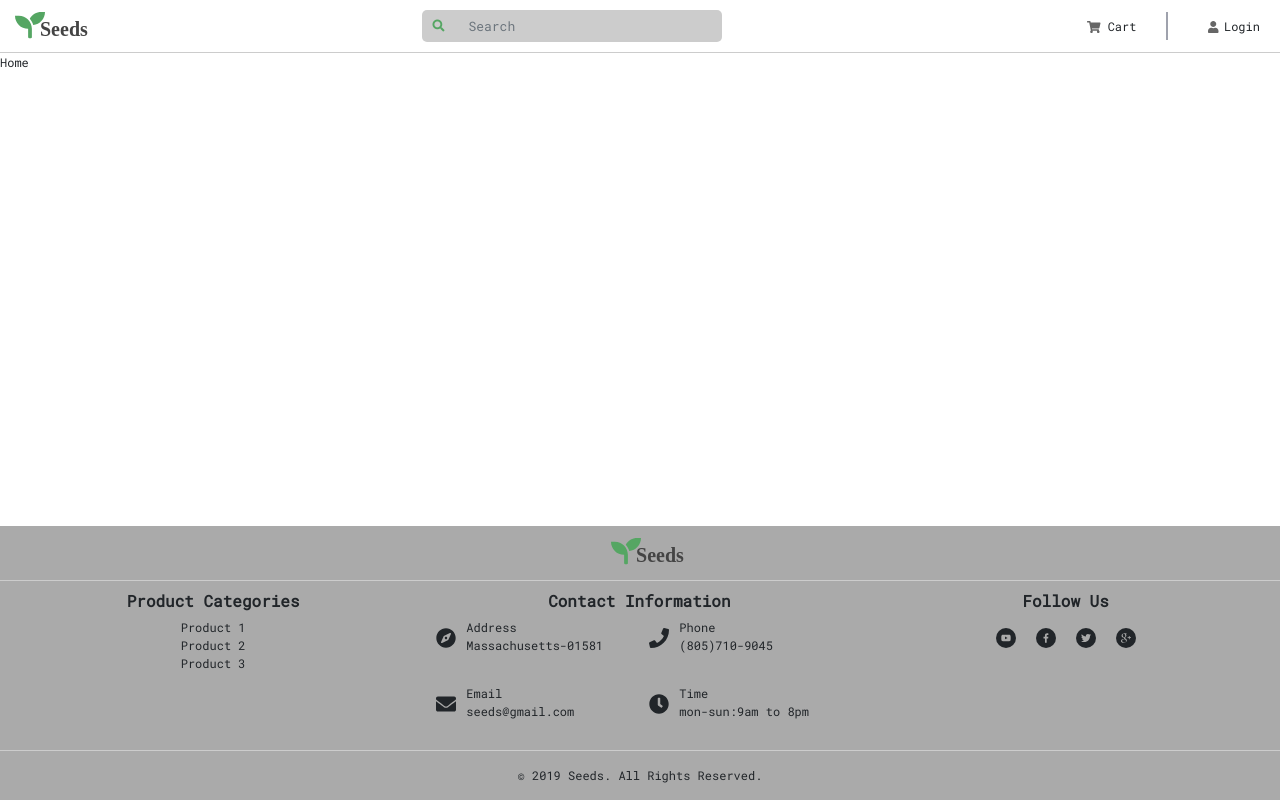
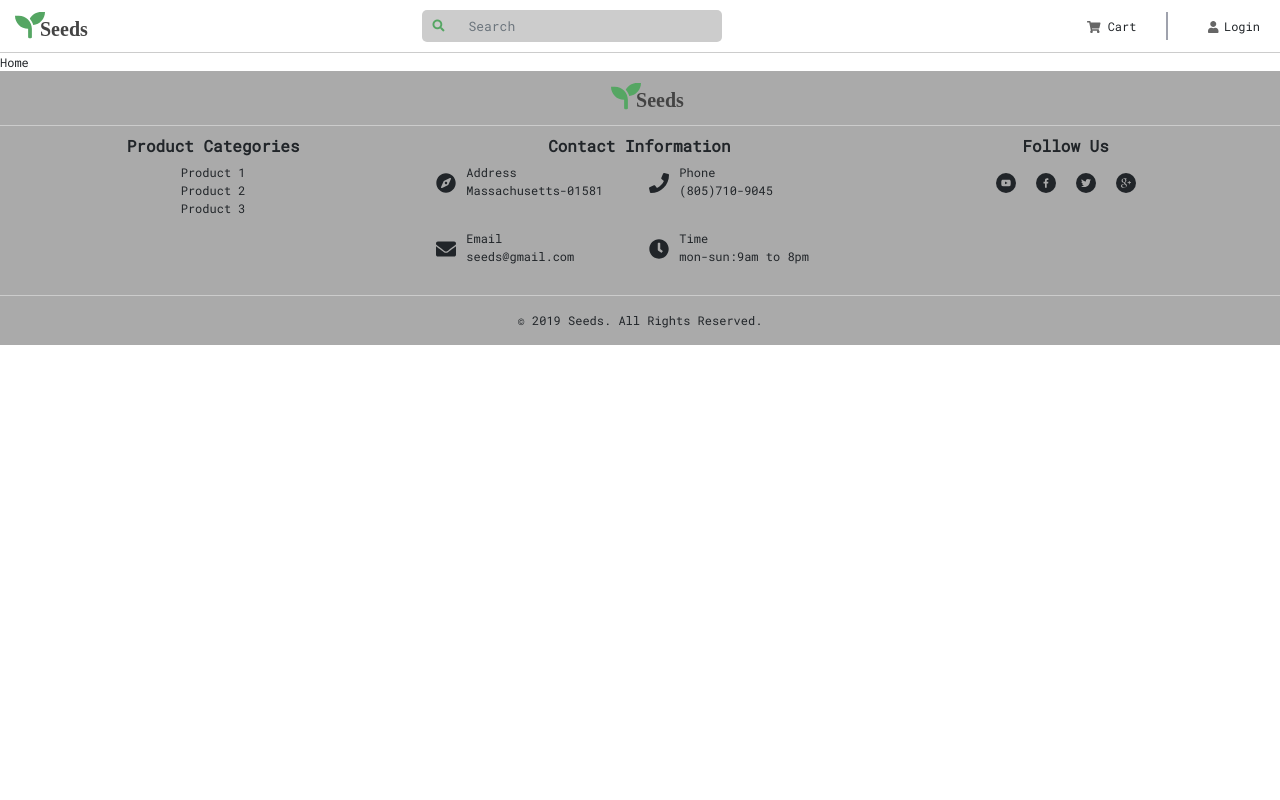
Before and after one commit to ambikarajesh/Seeds, a React (Create React App) app in the folder client/: page / in a window 1280 px wide. Built offline with nearby package versions, Linux system fonts and the light colour scheme.

Commit message:
made footer to relative position based on main content

```diff
--- a/client/src/assets/css/styles.css
+++ b/client/src/assets/css/styles.css
@@ -7,7 +7,9 @@ body{
     font-family: 'Roboto Mono', monospace;
     font-size: 12px;
 }
-
+main{
+    min-height: 100%;
+}
 
 /* TOOLBAR */
 .toolbar{
@@ -131,11 +133,12 @@ div > .toolbar_profile_container{
     /* FOOTER */
 
     footer{
-        position:absolute;
+        position: relative;;
         bottom:0;
         width:100%;
         background:#aaa;
         text-align: center;
+        overflow: hidden;
     }
     footer > div {
      display: flex;
```
